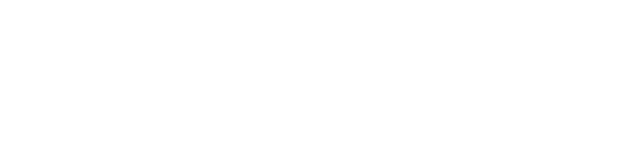
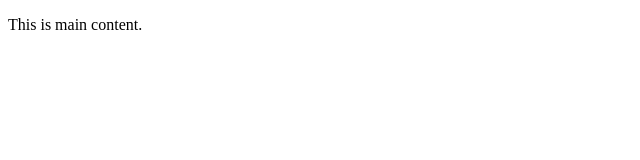
Before and after one commit to jgus3018/DSEProject, a plain HTML site: page index.html in a window 1280 px wide. Shown: the whole page, without its empty margins (0-640 px from the left). Drawn offline with Linux system fonts and the light colour scheme.

Commit message:
adding changes to index.html

```diff
--- a/index.html
+++ b/index.html
@@ -7,6 +7,6 @@
     <title>Document</title>
 </head>
 <body>
-
+    <p>This is main content.</p>
 </body>
 </html>
```
